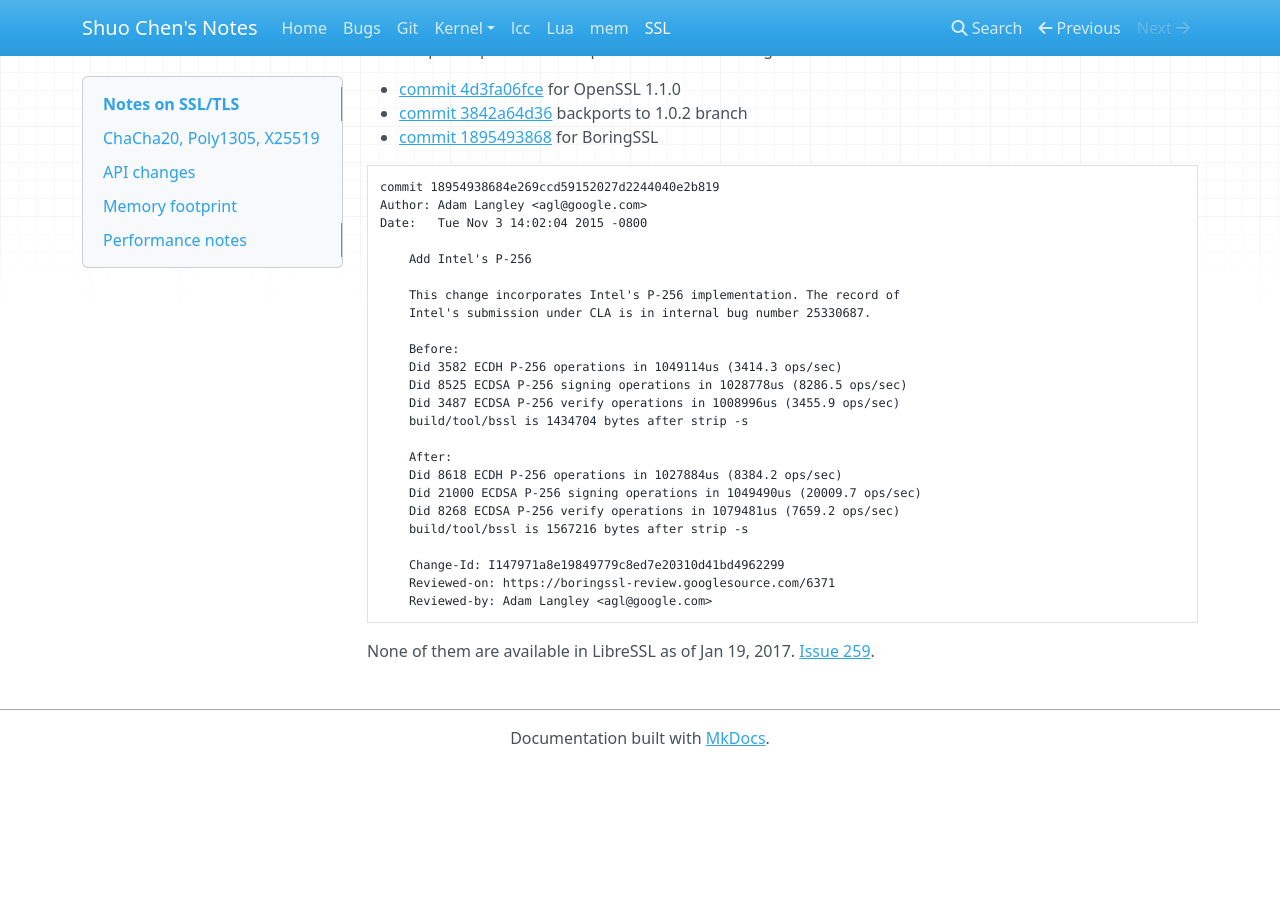
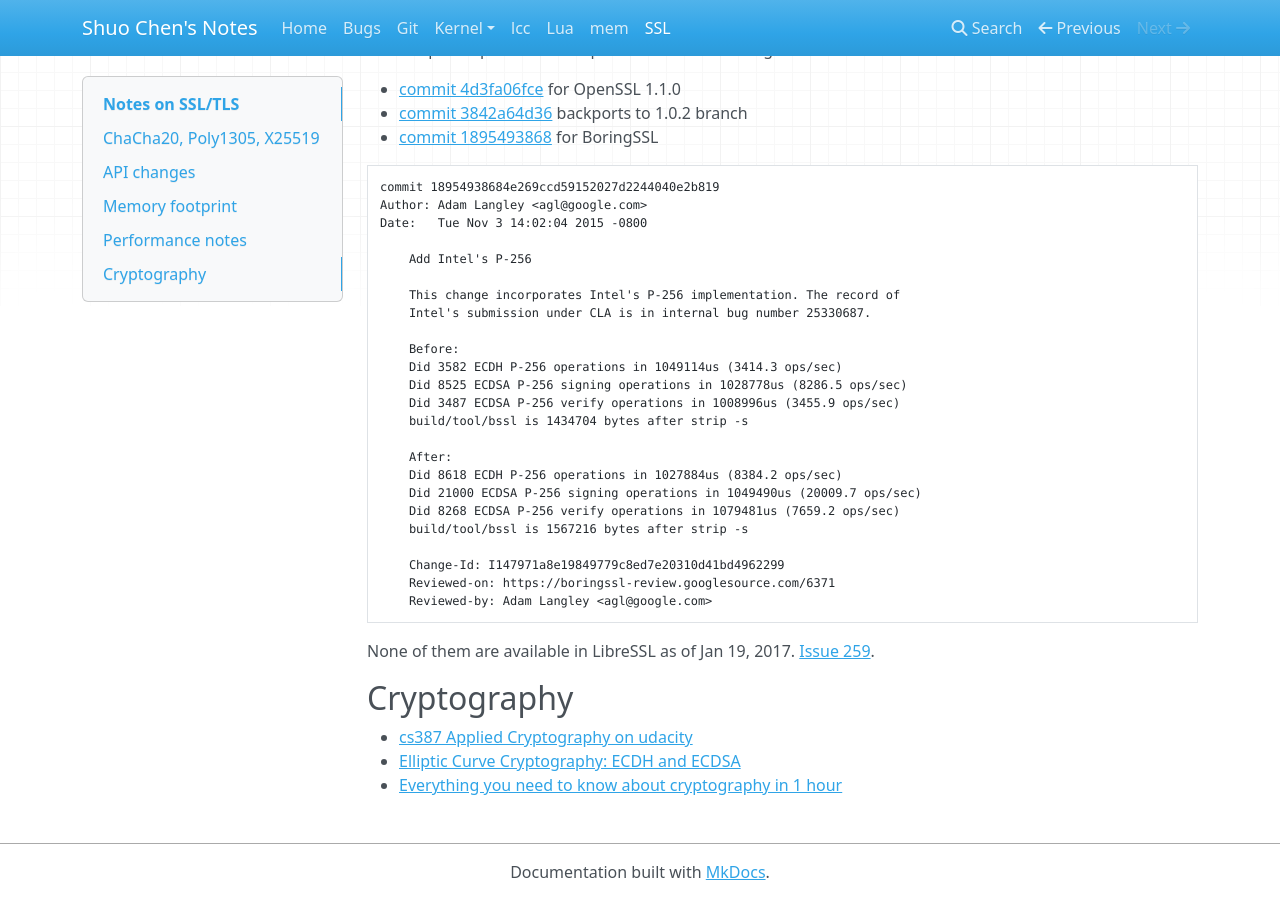
Before and after one commit to chenshuo/notes, an MkDocs documentation site: the page built from docs/ssl.md, in a window 1280 px wide and 900 px high, scrolled down 2983 px. Built offline with MkDocs 1.6.1, drawn with Linux system fonts in a browser that asks for light colours; nearby versions of some CDN libraries; old or Windows-style settings are respelled for this version of MkDocs; before the commit the page ends 3749 px from its top, so only the background shows below that.

Commit message:
update ssl.md

````diff
--- a/docs/ssl.md
+++ b/docs/ssl.md
@@ -177,3 +177,9 @@ Date:   Tue Nov 3 14:02:04 2015 -0800
 ```
 
 None of them are available in LibreSSL as of Jan 19, 2017. [Issue 259](https://github.com/libressl-portable/portable/issues/259).
+
+## Cryptography
+
+* [cs387 Applied Cryptography on udacity](https://www.udacity.com/course/applied-cryptography--cs387)
+* [Elliptic Curve Cryptography: ECDH and ECDSA](http://andrea.corbellini.name/2015/05/30/elliptic-curve-cryptography-ecdh-and-ecdsa/)
+* [Everything you need to know about cryptography in 1 hour](http://www.bsdcan.org/2010/schedule/attachments/135_crypto1hr.pdf)
````
